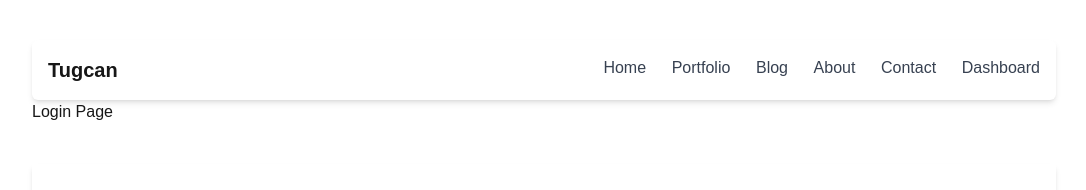
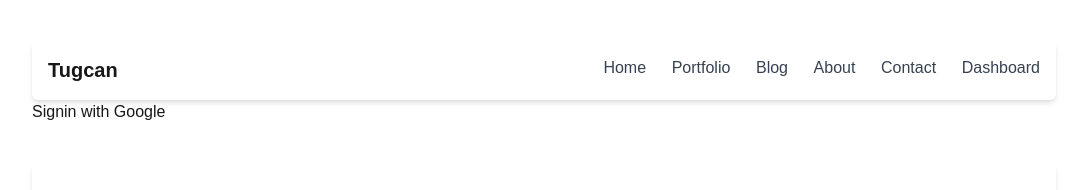
Before and after one commit to tugcan-kartal/Blog, a Next.js app: page /dashboard/login in a window 1280 px wide. Shown: the top 190 px of the page, without its empty margins (96-1182 px from the left). Built offline with nearby package versions, Linux system fonts and the light colour scheme.

Commit message:
added login page set authjs

```diff
--- a/auth.ts
+++ b/auth.ts
@@ -1,5 +1,7 @@
+
 import NextAuth from "next-auth"
+import Google from "next-auth/providers/google"
 
 export const { handlers, signIn, signOut, auth } = NextAuth({
-  providers: [],
+  providers: [Google],
 })
--- a/src/app/dashboard/(auth)/login/page.tsx
+++ b/src/app/dashboard/(auth)/login/page.tsx
@@ -1,9 +1,17 @@
 import React from "react";
+import { signIn } from "@/../auth"
 
 const Login=()=>{
     return (
         <div>
-            Login Page
+            <form
+            action={async () => {
+                "use server"
+                await signIn("google")
+            }}
+            >
+            <button type="submit">Signin with Google</button>
+            </form>
         </div>
     )
 }
```
